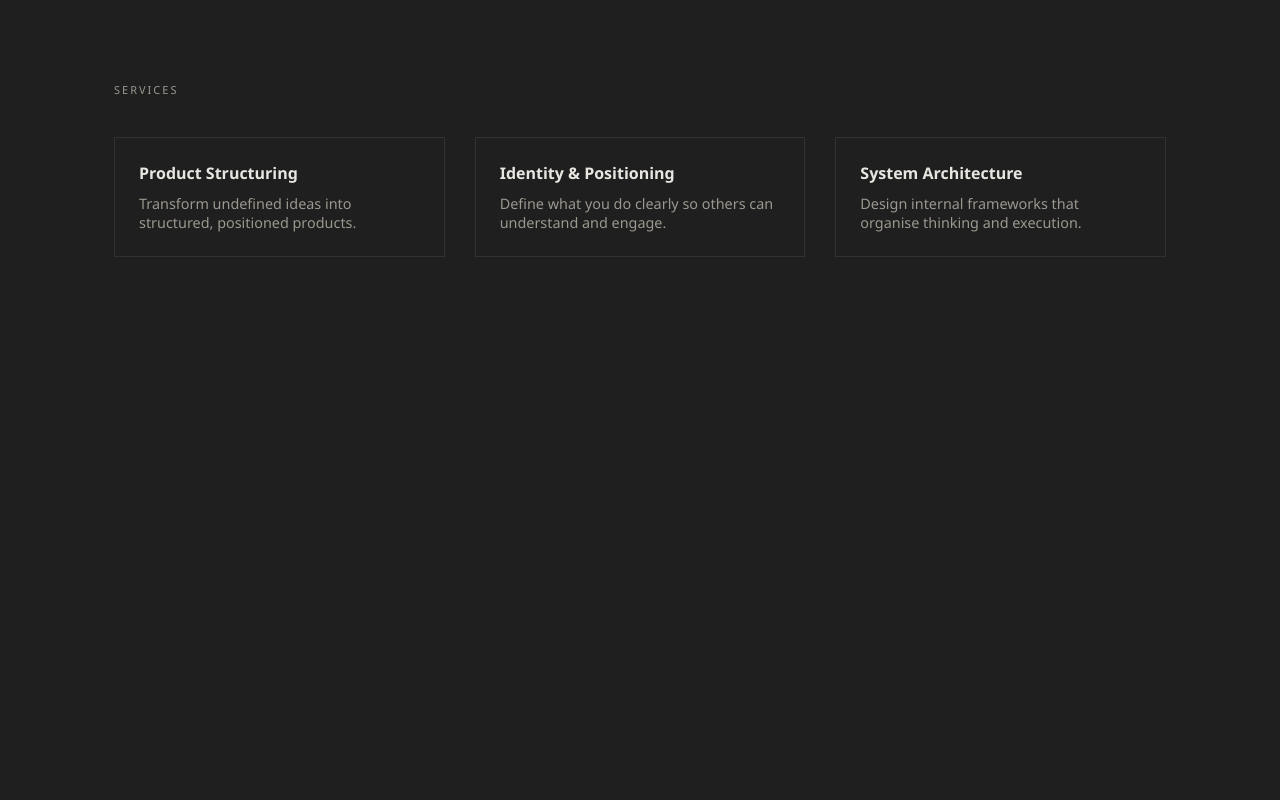
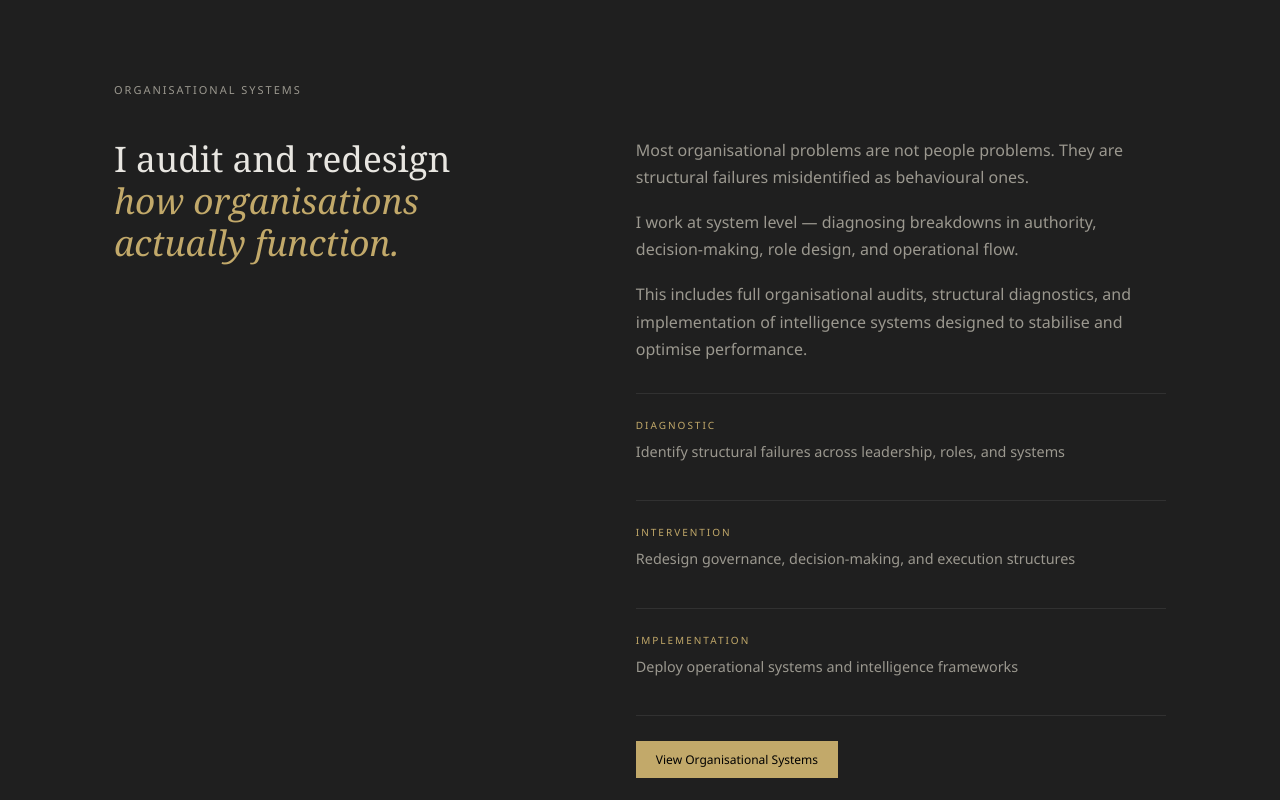
Before and after one commit to TheHumanLab/Kaylee-Jane, a plain HTML site: page index.html in a window 1280 px wide. Shown: the part 1340-2140 px from the top of the page. Before the commit the page ends 1697 px from the top, so only its background shows below. Drawn offline with Linux system fonts and the light colour scheme.

Commit message:
Update index.html

```diff
--- a/index.html
+++ b/index.html
@@ -239,7 +239,65 @@ body {
   </div>
 
 </section>
+<section class="section">
 
+  <div class="label">Organisational Systems</div>
+
+  <div class="grid">
+
+    <div class="grid-left">
+      <h2>
+        I audit and redesign<br>
+        <em>how organisations actually function.</em>
+      </h2>
+    </div>
+
+    <div class="grid-right">
+
+      <p>
+        Most organisational problems are not people problems.
+        They are structural failures misidentified as behavioural ones.
+      </p>
+
+      <p>
+        I work at system level — diagnosing breakdowns in authority,
+        decision-making, role design, and operational flow.
+      </p>
+
+      <p>
+        This includes full organisational audits, structural diagnostics,
+        and implementation of intelligence systems designed to stabilise
+        and optimise performance.
+      </p>
+
+      <div class="block">
+
+        <div class="item">
+          <span>DIAGNOSTIC</span>
+          <p>Identify structural failures across leadership, roles, and systems</p>
+        </div>
+
+        <div class="item">
+          <span>INTERVENTION</span>
+          <p>Redesign governance, decision-making, and execution structures</p>
+        </div>
+
+        <div class="item">
+          <span>IMPLEMENTATION</span>
+          <p>Deploy operational systems and intelligence frameworks</p>
+        </div>
+
+      </div>
+
+      <a href="https://payhip.com/thehumanlab/organizational" target="_blank" class="btn">
+        View Organisational Systems
+      </a>
+
+    </div>
+
+  </div>
+
+</section>
 <!-- SERVICES -->
 <section class="section">
 
```
